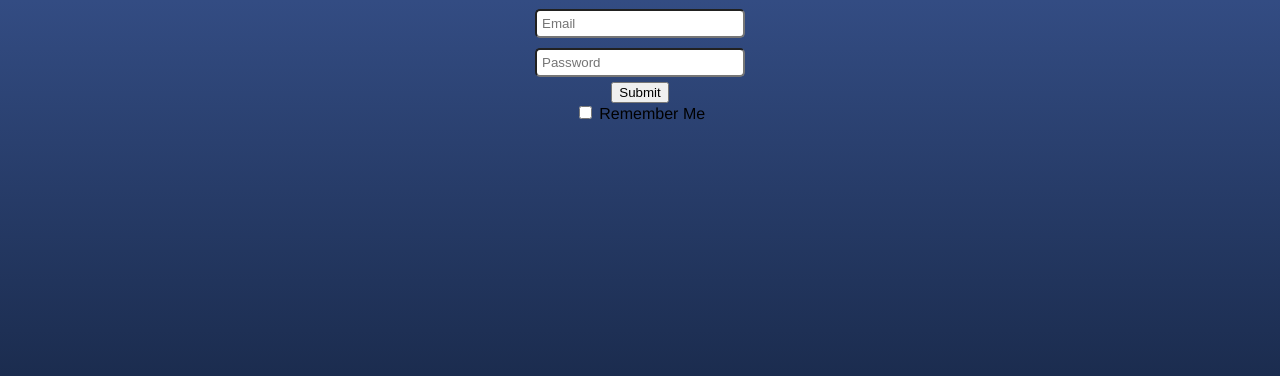
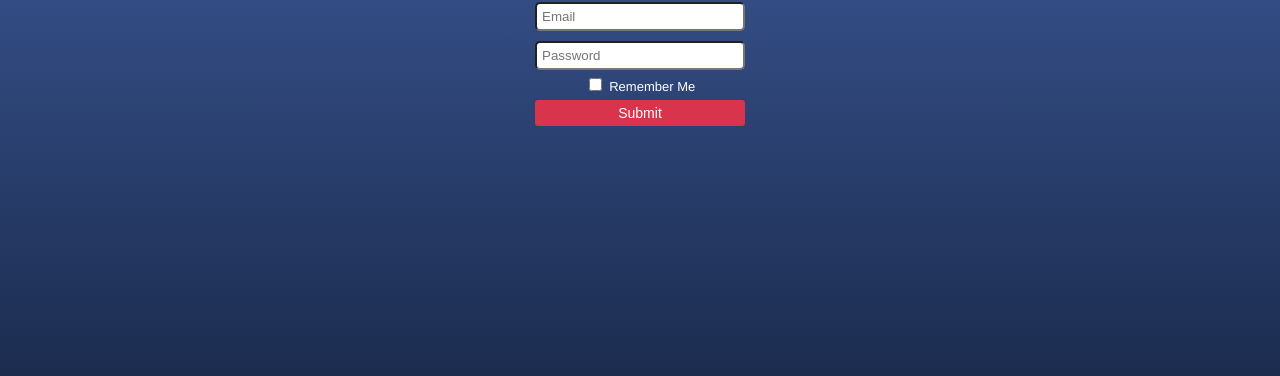
Before and after one commit to marissa27/static-assets, a plain HTML site: page login/login.html in a window 1280 px wide. Shown: the part 376-752 px from the top of the page. Drawn offline with Linux system fonts and the light colour scheme.

Commit message:
Basic styling of checkbox/button

```diff
--- a/login/login.css
+++ b/login/login.css
@@ -24,6 +24,26 @@ form {
   align-items: center;
 }
 
+h1 {
+  color: #f4f8f9;
+}
+
+button {
+  margin: 5px;
+  padding: 5px;
+  width: 210px;
+  background-color: #d8344c;
+  border: none;
+  border-radius: 3px;
+  color: #fff;
+  font-size: 14px;
+  transition: background-color 0.3s ease;
+}
+
+button:hover {
+  background-color: #ba253b;
+}
+
 .input-email,
 .input-password {
   border-radius: 5px;
@@ -32,6 +52,8 @@ form {
   width: 210px;
 }
 
-h1 {
-  color: #f4f8f9;
+label {
+  text-align: center;
+  color: white;
+  font-size: 13px;
 }
--- a/login/login.html
+++ b/login/login.html
@@ -10,11 +10,11 @@
       <h1>Login</h1>
       <input class="input-email" type="email" placeholder="Email">
       <input class="input-password" type="password" placeholder="Password">
-      <button class="form-button" form="login-form">Submit</button>
       <section class="remember-user">
         <input id="remember-me" type="checkbox" name="remember me">
-          <label for="remember-me">Remember Me</label>
-        </section>
+        <label for="remember-me">Remember Me</label>
+      </section>
+      <button class="form-button" form="login-form">Submit</button>
     </form>
   </body>
 </html>
```
